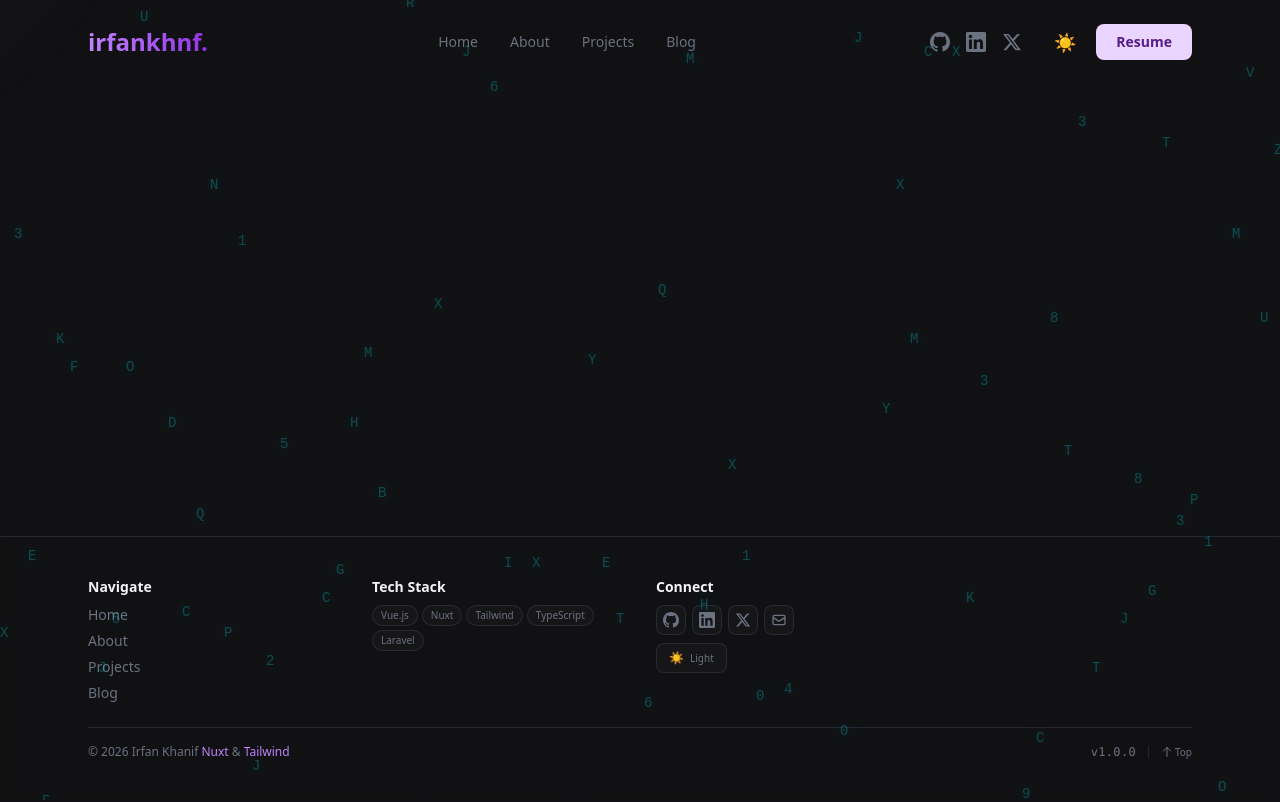
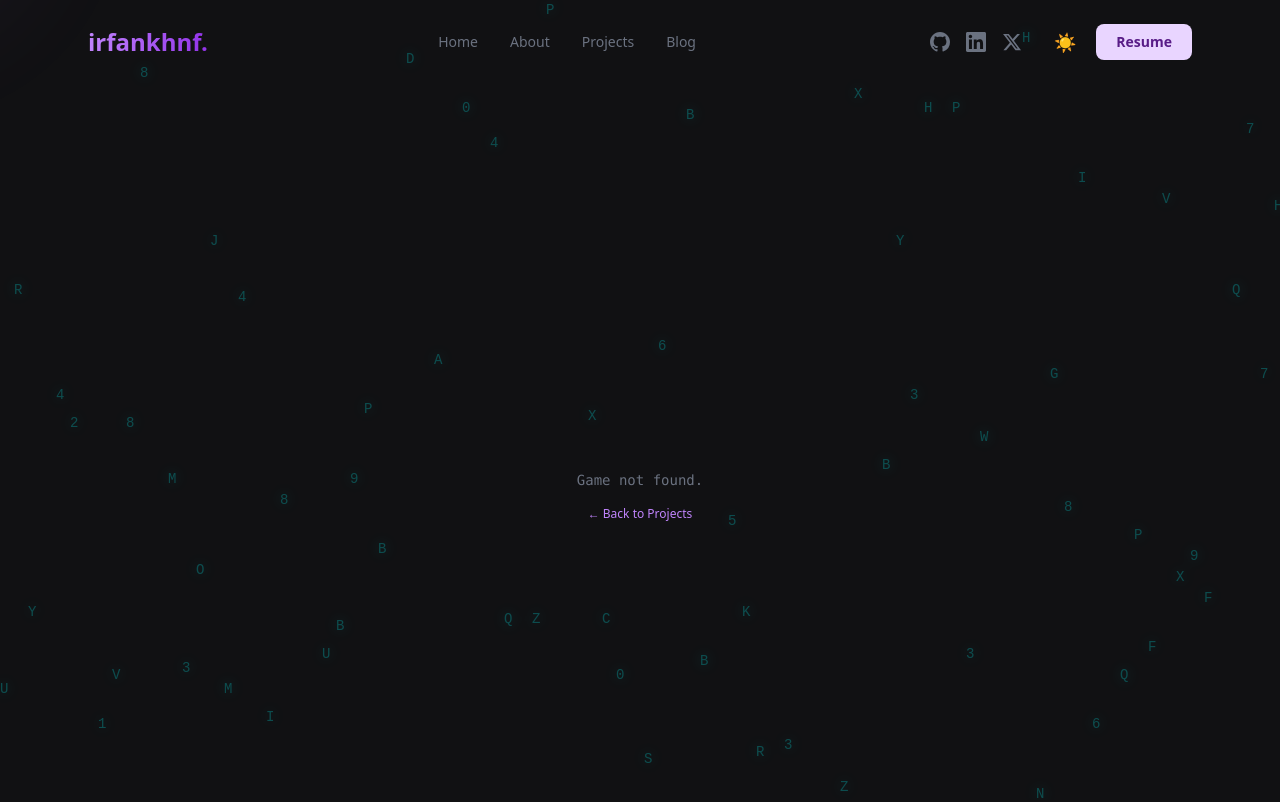
Before and after one commit to irfankhanif/portfolio-website, a Nuxt app: page /games/1 in a window 1280 px wide. Shown: the top 802 px of the page. Built offline with nearby package versions, Linux system fonts and the light colour scheme.

Commit message:
update: update title on home page

```diff
--- /dev/null
+++ b/app/pages/games/[slug].vue
@@ -0,0 +1,116 @@
+<template>
+  <div
+    class="min-h-screen bg-[var(--bg-primary)] text-[var(--text-secondary)] font-sans selection:bg-purple-500/30"
+  >
+    <!-- Game tidak ditemukan -->
+    <div
+      v-if="!currentGame"
+      class="flex flex-col items-center justify-center min-h-screen gap-4"
+    >
+      <p class="text-[var(--text-muted)] font-mono text-sm">Game not found.</p>
+      <button
+        class="text-xs text-purple-400 hover:text-purple-300 transition"
+        @click="handleBack"
+      >
+        ← Back to Projects
+      </button>
+    </div>
+
+    <!-- Game ditemukan -->
+    <Suspense v-else>
+      <template #default>
+        <div class="max-w-4xl mx-auto px-6 py-8 pt-24">
+          <component :is="currentGame.component" @back="handleBack" />
+        </div>
+      </template>
+      <template #fallback>
+        <div class="flex items-center justify-center min-h-screen">
+          <div class="text-[var(--text-muted)] text-sm font-mono animate-pulse">
+            Loading game...
+          </div>
+        </div>
+      </template>
+    </Suspense>
+  </div>
+</template>
+
+<script setup lang="ts">
+import { defineAsyncComponent, computed } from "vue";
+
+// ============================================================
+// Game Registry
+// Tambah game baru cukup di sini — tidak perlu buat page baru
+// ============================================================
+const GAME_REGISTRY = {
+  tictactoe: {
+    title: "Tic Tac Toe Neon",
+    description: "Play Tic Tac Toe against a friend or AI with minimax engine.",
+    component: defineAsyncComponent(
+      () => import("~/components/games/TicTacToe.vue"),
+    ),
+  },
+  // Contoh game berikutnya:
+  "neon-memory": {
+    title: "Game Memory",
+    description: "Classic memory game.",
+    component: defineAsyncComponent(
+      () => import("~/components/games/GameMemory.vue"),
+    ),
+  },
+  // chess: {
+  //   title: "Chess",
+  //   description: "Play chess against an AI.",
+  //   component: defineAsyncComponent(() => import("~/components/games/Chess.vue")),
+  // },
+} satisfies Record<
+  string,
+  {
+    title: string;
+    description: string;
+    component: ReturnType<typeof defineAsyncComponent>;
+  }
+>;
+
+type GameSlug = keyof typeof GAME_REGISTRY;
+
+// ============================================================
+// Route
+// ============================================================
+definePageMeta({
+  layout: "default",
+  pageTransition: { name: "fade", mode: "out-in" },
+});
+
+const route = useRoute();
+const slug = computed(() => route.params.slug as string);
+const currentGame = computed(() =>
+  slug.value in GAME_REGISTRY ? GAME_REGISTRY[slug.value as GameSlug] : null,
+);
+
+// ============================================================
+// SEO — dinamis per game
+// ============================================================
+useSeoMeta({
+  title: computed(() => currentGame.value?.title ?? "Game Not Found"),
+  description: computed(() => currentGame.value?.description ?? ""),
+  ogTitle: computed(() => currentGame.value?.title ?? "Game Not Found"),
+  ogDescription: computed(() => currentGame.value?.description ?? ""),
+});
+
+// ============================================================
+// Navigation
+// ============================================================
+const handleBack = () => navigateTo("/projects");
+</script>
+
+<style>
+.fade-enter-active,
+.fade-leave-active {
+  transition: opacity 0.2s ease;
+}
+
+.fade-enter-from,
+.fade-leave-to {
+  opacity: 0;
+}
+</style>
--- a/app/pages/index.vue
+++ b/app/pages/index.vue
@@ -19,7 +19,7 @@
               >
             </div>
             <h1
-              class="text-5xl md:text-6xl lg:text-7xl font-extrabold tracking-tight leading-tight"
+              class="text-4xl md:text-5xl lg:text-6xl xl:text-7xl font-extrabold tracking-tight leading-tight"
             >
               Hi, I'm
               <span class="aurora-text"> Irfan Khanif </span>
```
